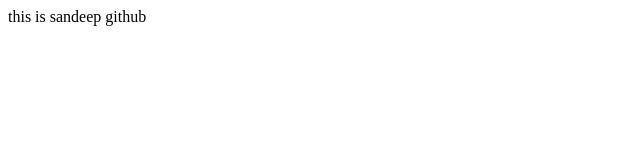
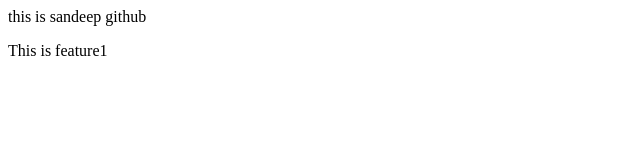
Before and after one commit to MahindraProjects/LocalRepo, a plain HTML site: page index.html in a window 1280 px wide. Shown: the full height of the page, 0-640 px from the left. Drawn offline with Linux system fonts and the light colour scheme.

Commit message:
Changes in feature1

```diff
--- a/index.html
+++ b/index.html
@@ -1 +1,2 @@
 <p> this is sandeep github <p>
+<p> This is feature1 <p>
```
